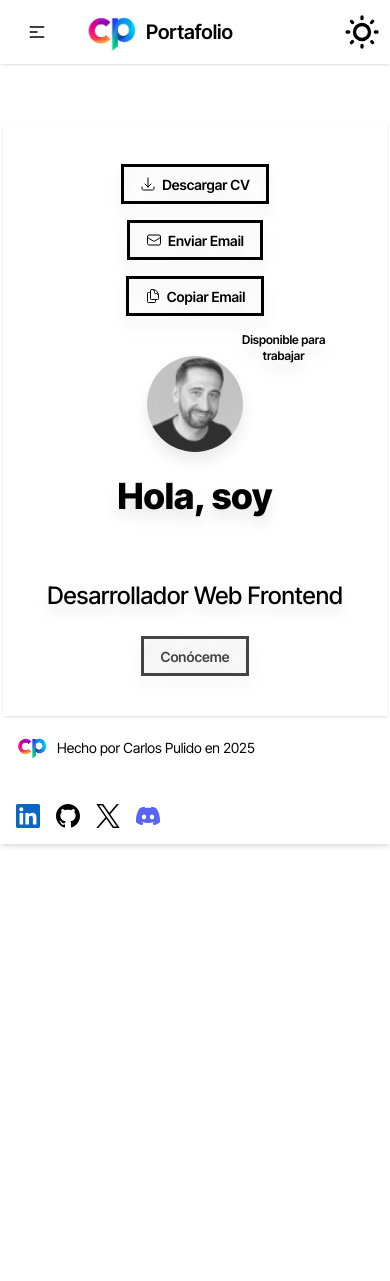
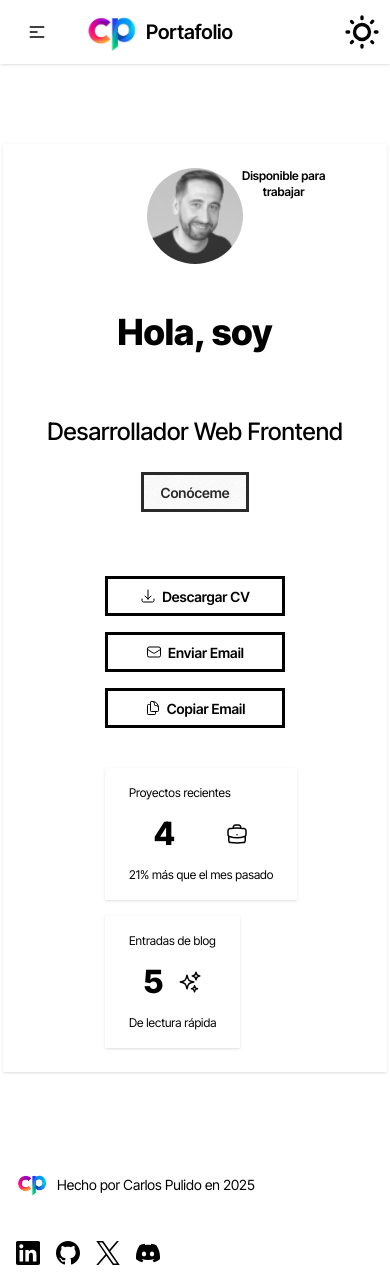
Before and after one commit to carlosfrontend/portafolio-dev, a Next.js app: page / in a window 390 px wide. Before the commit the page ends 876 px from the top, so only its background shows below. Built offline with nearby package versions, Linux system fonts and the light colour scheme.

Commit message:
feat: update layout and styling for improved responsiveness, add Stats component, and enhance icons with currentColor

```diff
--- a/src/app/globals.css
+++ b/src/app/globals.css
@@ -13,9 +13,8 @@
 @custom-variant dark (&:where([data-theme=business], [data-theme=business] *));
 html {
   color-scheme: corporate;
-  @apply h-full;
 }
 
 body {
-  @apply h-full;
+  min-height: 100dvh;
 }
--- a/src/app/layout.tsx
+++ b/src/app/layout.tsx
@@ -40,9 +40,7 @@ export default function RootLayout({
 
         >
           <Navbar />
-          <main className="container mx-auto px-4  overflow-hidden">
-            {children}
-          </main>
+          {children}
           <Footer />
         </ThemeProvider>
       </body>
--- a/src/app/page.tsx
+++ b/src/app/page.tsx
@@ -2,10 +2,8 @@ import Hero from '@/components/Hero'
 
 export default function Home() {
   return (
-
-    <article className='flex flex-col items-center h-full pt-55 md:pt-80  md:justify-center justify-center drop-shadow-xl '>
+    <main className='relative overflow-hidden place-items-center content-center min-h-screen bg-base-200 py-20 '>
       <Hero />
-    </article>
-
+    </main>
   );
 }
--- a/src/components/ChatBubble.tsx
+++ b/src/components/ChatBubble.tsx
@@ -15,7 +15,7 @@ export default function ChatBubble() {
           />
         </div>
       </div>
-      <div className="chat-bubble">Gracias por copiar mi email!. <br />Ahora puedes pegarlo en en tu cliente de correo electrónico para mandarme un mensaje.</div>
+      <div className="chat-bubble">Gracias por copiar mi email!. <br />Ahora puedes pegarlo en en tu cliente de correo electrónico para enviarme un mensaje.</div>
     </div>
 
   )
--- a/src/components/CopyEmailButton.tsx
+++ b/src/components/CopyEmailButton.tsx
@@ -37,7 +37,7 @@ export default function CopyEmailButton() {
             });
     }
     return (
-        <button onClick={copyEmailToClipboard} className='btn btn-soft btn-md sm:btn-sm md:btn-md btn-accent hover:scale-105 transition-all ease-in-out duration-300'>
+        <button onClick={copyEmailToClipboard} className='btn btn-soft btn-md flex justify-center items-center sm:btn-sm md:btn-md btn-accent hover:scale-105 transition-all ease-in-out duration-300 sm:py-5 sm:px-2'>
             <CopyIcon />
             Copiar Email
         </button>
--- a/src/components/Footer.tsx
+++ b/src/components/Footer.tsx
@@ -7,7 +7,7 @@ import DiscordIcon from './icons/DiscordIcon';
 
 export default function Footer() {
   return (
-    <footer className='footer sm:footer-horizontal bg-base-100   text-base-content items-center p-4 shadow-md absolute bottom-0 left-0'>
+    <footer className='footer static bottom-0 left-0 sm:footer-horizontal bg-base-100   text-base-content items-center p-4 shadow-md '>
       <aside className='grid-flow-col items-center'>
         <Image
           src={BrandLogo}
--- a/src/components/Hero.tsx
+++ b/src/components/Hero.tsx
@@ -4,33 +4,12 @@ import Image from 'next/image';
 import DownloadIcon from '@/components/icons/DownloadIcon';
 import EmailIcon from './icons/EmailIcon';
 import CopyEmailButton from './CopyEmailButton';
+import Stats from './Stats';
 
 export default function Hero() {
   return (
-    <div className='card bg-base-100 w-96 md:w-[480px] relative -top-40 shadow-sm'>
-      <div className='flex gap-4 justify-center items-center pt-10 flex-wrap flex-col md:flex-row'>
-        <Link
-          href={'/Carlos_Pulido_CV_ES_.pdf'}
-          target='_blank'
-          rel='noopener noreferrer'
-        >
-          <button className='btn btn-soft btn-md sm:btn-sm md:btn-md btn-info transition-all ease-in-out duration-300 hover:scale-105'>
-            {' '}
-            <DownloadIcon />
-            Descargar CV
-          </button>
-        </Link>
-        <Link
-          href={'mailto:carlosfrontend@hotmail.com'}
-          rel='noopener noreferrer'
-        >
-          <button className='btn btn-soft btn-md sm:btn-sm md:btn-md btn-secondary hover:scale-105 ease-in-out transition-all duration-300'>
-            <EmailIcon />
-            Enviar Email
-          </button>
-        </Link>
-        <CopyEmailButton />
-      </div>
+    <div className='sm:bg-base-100 w-96 md:w-[480px] flex flex-col justify-between gap-6 py-6 shadow-sm'>
+
       <Link
         href={'https://www.linkedin.com/in/carlosfrontend/'}
         rel='noopener noreferrer'
@@ -39,9 +18,9 @@ export default function Hero() {
         title='Visita mi perfil de LinkedIn'
         tabIndex={0}
       >
-        <figure className='px-10 pt-10 '>
+        <figure className='flex justify-center items-center '>
           <div className='w-24 rounded-full transition-all duration-300 text-success md:text-base-content avatar avatar-online md:before:bg-gray-600 md:group-hover:before:bg-success'>
-            <span className='text-xs text-center  absolute -inset-6 left-20 w-[15ch]  md:left-14 md:w-[30ch] md:top-0.5 md:group-hover:text-success group-hover:animate-pulse font-semibold'>
+            <span className='text-xs text-center  absolute -inset-6 left-20 w-[15ch]  md:left-14 md:w-[30ch] md:top-0.5 md:group-hover:text-success group-hover:animate-pulse font-semibold pt-6'>
               Disponible para trabajar
             </span>
             <Image
@@ -68,6 +47,31 @@ export default function Hero() {
           </Link>
         </div>
       </div>
+
+      <div className='flex w-[180px] md:w-full self-center gap-4 justify-center items-stretch  flex-wrap flex-col md:flex-row'>
+        <Link
+          href={'/Carlos_Pulido_CV_ES_.pdf'}
+          target='_blank'
+          rel='noopener noreferrer'
+        >
+          <button className='btn btn-soft btn-md sm:btn-sm w-full flex justify-center items-center md:btn-md btn-info transition-all ease-in-out duration-300 hover:scale-105 sm:py-5 sm-px-2'>
+            {' '}
+            <DownloadIcon />
+            Descargar CV
+          </button>
+        </Link>
+        <Link
+          href={'mailto:carlosfrontend@hotmail.com'}
+          rel='noopener noreferrer'
+        >
+          <button className='btn btn-soft btn-md sm:btn-sm w-full flex justify-center md:btn-md btn-secondary hover:scale-105 ease-in-out transition-all duration-300 sm:py-5 sm-px-2'>
+            <EmailIcon />
+            Enviar Email
+          </button>
+        </Link>
+        <CopyEmailButton />
+        <Stats />
+      </div>
     </div>
   );
 }
--- /dev/null
+++ b/src/components/Stats.tsx
@@ -0,0 +1,33 @@
+import Link from 'next/link'
+import React from 'react'
+import BriefCaseIcon from './icons/BriefCase'
+import { SparklesIcon } from './icons/SparklesIcon'
+
+export default function Stats() {
+    return (
+        <div className=' mt-6 flex justify-start gap-4  items-stretch flex-wrap w-full md:justify-center md:gap-2'>
+            <Link href="/projects" className='hover:scale-105 transition-all duration-100 ease-in-out hover:shadow-lg group'>
+                <div className="shadow">
+                    <div className="stat w-full gap-2 md:w-[200px] bg-base-200 overflow-hidden">
+                        <div className="stat-title group-hover:text-base-content">Proyectos recientes</div>
+                        <div className="stat-value text-accent text-shadow-primary/80 group-hover: group-hover:text-shadow-2xs flex justify-around items-center">4 <BriefCaseIcon />
+                        </div>
+                        <div className="stat-desc group-hover:text-base-content">21% más que el mes pasado</div>
+                    </div>
+                </div>
+
+            </Link>
+
+            <Link href="/blog" className='hover:scale-105 transition-all duration-300 hover:shadow-lg group'>
+                <div className="shadow">
+                    <div className="stat w-full gap-2 md:w-[200px] border-none bg-base-200">
+                        <div className="stat-title group-hover:text-base-content">Entradas de blog</div>
+                        <div className="stat-value text-accent text-shadow-primary/80 group-hover: group-hover:text-shadow-2xs flex justify-evenly items-center">5<SparklesIcon />
+                        </div>
+                        <div className="stat-desc block group-hover:text-base-content">De lectura rápida</div>
+                    </div>
+                </div>
+            </Link>
+        </div>
+    )
+}
--- /dev/null
+++ b/src/components/icons/BriefCase.tsx
@@ -0,0 +1,8 @@
+export const BriefCaseIcon = function (props: React.SVGProps<SVGSVGElement>) {
+    return (
+        <svg xmlns="http://www.w3.org/2000/svg" fill="none" viewBox="0 0 24 24" strokeWidth={1.5} stroke="currentColor" className="size-6" {...props}>
+            <path strokeLinecap="round" strokeLinejoin="round" d="M20.25 14.15v4.25c0 1.094-.787 2.036-1.872 2.18-2.087.277-4.216.42-6.378.42s-4.291-.143-6.378-.42c-1.085-.144-1.872-1.086-1.872-2.18v-4.25m16.5 0a2.18 2.18 0 0 0 .75-1.661V8.706c0-1.081-.768-2.015-1.837-2.175a48.114 48.114 0 0 0-3.413-.387m4.5 8.006c-.194.165-.42.295-.673.38A23.978 23.978 0 0 1 12 15.75c-2.648 0-5.195-.429-7.577-1.22a2.016 2.016 0 0 1-.673-.38m0 0A2.18 2.18 0 0 1 3 12.489V8.706c0-1.081.768-2.015 1.837-2.175a48.111 48.111 0 0 1 3.413-.387m7.5 0V5.25A2.25 2.25 0 0 0 13.5 3h-3a2.25 2.25 0 0 0-2.25 2.25v.894m7.5 0a48.667 48.667 0 0 0-7.5 0M12 12.75h.008v.008H12v-.008Z" />
+        </svg>
+    )
+}
+export default BriefCaseIcon;
--- a/src/components/icons/DiscordIcon.tsx
+++ b/src/components/icons/DiscordIcon.tsx
@@ -1,3 +1,3 @@
 import type { SVGProps } from "react";
-const DiscordIcon = (props: SVGProps<SVGSVGElement>) => <svg viewBox="0 0 256 199" className="size-6 aspect-2/3" xmlns="http://www.w3.org/2000/svg" preserveAspectRatio="xMidYMid" {...props}><path d="M216.856 16.597A208.502 208.502 0 0 0 164.042 0c-2.275 4.113-4.933 9.645-6.766 14.046-19.692-2.961-39.203-2.961-58.533 0-1.832-4.4-4.55-9.933-6.846-14.046a207.809 207.809 0 0 0-52.855 16.638C5.618 67.147-3.443 116.4 1.087 164.956c22.169 16.555 43.653 26.612 64.775 33.193A161.094 161.094 0 0 0 79.735 175.3a136.413 136.413 0 0 1-21.846-10.632 108.636 108.636 0 0 0 5.356-4.237c42.122 19.702 87.89 19.702 129.51 0a131.66 131.66 0 0 0 5.355 4.237 136.07 136.07 0 0 1-21.886 10.653c4.006 8.02 8.638 15.67 13.873 22.848 21.142-6.58 42.646-16.637 64.815-33.213 5.316-56.288-9.08-105.09-38.056-148.36ZM85.474 135.095c-12.645 0-23.015-11.805-23.015-26.18s10.149-26.2 23.015-26.2c12.867 0 23.236 11.804 23.015 26.2.02 14.375-10.148 26.18-23.015 26.18Zm85.051 0c-12.645 0-23.014-11.805-23.014-26.18s10.148-26.2 23.014-26.2c12.867 0 23.236 11.804 23.015 26.2 0 14.375-10.148 26.18-23.015 26.18Z" fill="#5865F2" /></svg>;
+const DiscordIcon = (props: SVGProps<SVGSVGElement>) => <svg viewBox="0 0 256 199" className="size-6 aspect-2/3" xmlns="http://www.w3.org/2000/svg" preserveAspectRatio="xMidYMid" {...props}><path d="M216.856 16.597A208.502 208.502 0 0 0 164.042 0c-2.275 4.113-4.933 9.645-6.766 14.046-19.692-2.961-39.203-2.961-58.533 0-1.832-4.4-4.55-9.933-6.846-14.046a207.809 207.809 0 0 0-52.855 16.638C5.618 67.147-3.443 116.4 1.087 164.956c22.169 16.555 43.653 26.612 64.775 33.193A161.094 161.094 0 0 0 79.735 175.3a136.413 136.413 0 0 1-21.846-10.632 108.636 108.636 0 0 0 5.356-4.237c42.122 19.702 87.89 19.702 129.51 0a131.66 131.66 0 0 0 5.355 4.237 136.07 136.07 0 0 1-21.886 10.653c4.006 8.02 8.638 15.67 13.873 22.848 21.142-6.58 42.646-16.637 64.815-33.213 5.316-56.288-9.08-105.09-38.056-148.36ZM85.474 135.095c-12.645 0-23.015-11.805-23.015-26.18s10.149-26.2 23.015-26.2c12.867 0 23.236 11.804 23.015 26.2.02 14.375-10.148 26.18-23.015 26.18Zm85.051 0c-12.645 0-23.014-11.805-23.014-26.18s10.148-26.2 23.014-26.2c12.867 0 23.236 11.804 23.015 26.2 0 14.375-10.148 26.18-23.015 26.18Z" fill="currentColor" /></svg>;
 export default DiscordIcon;
--- a/src/components/icons/LinkedinIcon.tsx
+++ b/src/components/icons/LinkedinIcon.tsx
@@ -1,5 +1,5 @@
 import type { SVGProps } from 'react'
 
 
-const LinkedInIcon = (props: SVGProps<SVGSVGElement>) => <svg className='size-6' xmlns="http://www.w3.org/2000/svg" preserveAspectRatio="xMidYMid" viewBox="0 0 256 256" {...props}><path d="M218.123 218.127h-37.931v-59.403c0-14.165-.253-32.4-19.728-32.4-19.756 0-22.779 15.434-22.779 31.369v60.43h-37.93V95.967h36.413v16.694h.51a39.907 39.907 0 0 1 35.928-19.733c38.445 0 45.533 25.288 45.533 58.186l-.016 67.013ZM56.955 79.27c-12.157.002-22.014-9.852-22.016-22.009-.002-12.157 9.851-22.014 22.008-22.016 12.157-.003 22.014 9.851 22.016 22.008A22.013 22.013 0 0 1 56.955 79.27m18.966 138.858H37.95V95.967h37.97v122.16ZM237.033.018H18.89C8.58-.098.125 8.161-.001 18.471v219.053c.122 10.315 8.576 18.582 18.89 18.474h218.144c10.336.128 18.823-8.139 18.966-18.474V18.454c-.147-10.33-8.635-18.588-18.966-18.453" fill="#0A66C2" /></svg>;
+const LinkedInIcon = (props: SVGProps<SVGSVGElement>) => <svg className='size-6' xmlns="http://www.w3.org/2000/svg" preserveAspectRatio="xMidYMid" viewBox="0 0 256 256" {...props}><path d="M218.123 218.127h-37.931v-59.403c0-14.165-.253-32.4-19.728-32.4-19.756 0-22.779 15.434-22.779 31.369v60.43h-37.93V95.967h36.413v16.694h.51a39.907 39.907 0 0 1 35.928-19.733c38.445 0 45.533 25.288 45.533 58.186l-.016 67.013ZM56.955 79.27c-12.157.002-22.014-9.852-22.016-22.009-.002-12.157 9.851-22.014 22.008-22.016 12.157-.003 22.014 9.851 22.016 22.008A22.013 22.013 0 0 1 56.955 79.27m18.966 138.858H37.95V95.967h37.97v122.16ZM237.033.018H18.89C8.58-.098.125 8.161-.001 18.471v219.053c.122 10.315 8.576 18.582 18.89 18.474h218.144c10.336.128 18.823-8.139 18.966-18.474V18.454c-.147-10.33-8.635-18.588-18.966-18.453" fill="currentColor" /></svg>;
 export default LinkedInIcon;
--- /dev/null
+++ b/src/components/icons/SparklesIcon.tsx
@@ -0,0 +1,9 @@
+import React from 'react'
+
+export const SparklesIcon = function (props: React.SVGProps<SVGSVGElement>) {
+    return (
+        <svg xmlns="http://www.w3.org/2000/svg" fill="none" viewBox="0 0 24 24" strokeWidth={1.5} stroke="currentColor" className="size-6" {...props}>
+            <path strokeLinecap="round" strokeLinejoin="round" d="M9.813 15.904 9 18.75l-.813-2.846a4.5 4.5 0 0 0-3.09-3.09L2.25 12l2.846-.813a4.5 4.5 0 0 0 3.09-3.09L9 5.25l.813 2.846a4.5 4.5 0 0 0 3.09 3.09L15.75 12l-2.846.813a4.5 4.5 0 0 0-3.09 3.09ZM18.259 8.715 18 9.75l-.259-1.035a3.375 3.375 0 0 0-2.455-2.456L14.25 6l1.036-.259a3.375 3.375 0 0 0 2.455-2.456L18 2.25l.259 1.035a3.375 3.375 0 0 0 2.456 2.456L21.75 6l-1.035.259a3.375 3.375 0 0 0-2.456 2.456ZM16.894 20.567 16.5 21.75l-.394-1.183a2.25 2.25 0 0 0-1.423-1.423L13.5 18.75l1.183-.394a2.25 2.25 0 0 0 1.423-1.423l.394-1.183.394 1.183a2.25 2.25 0 0 0 1.423 1.423l1.183.394-1.183.394a2.25 2.25 0 0 0-1.423 1.423Z" />
+        </svg>
+    )
+}
```
